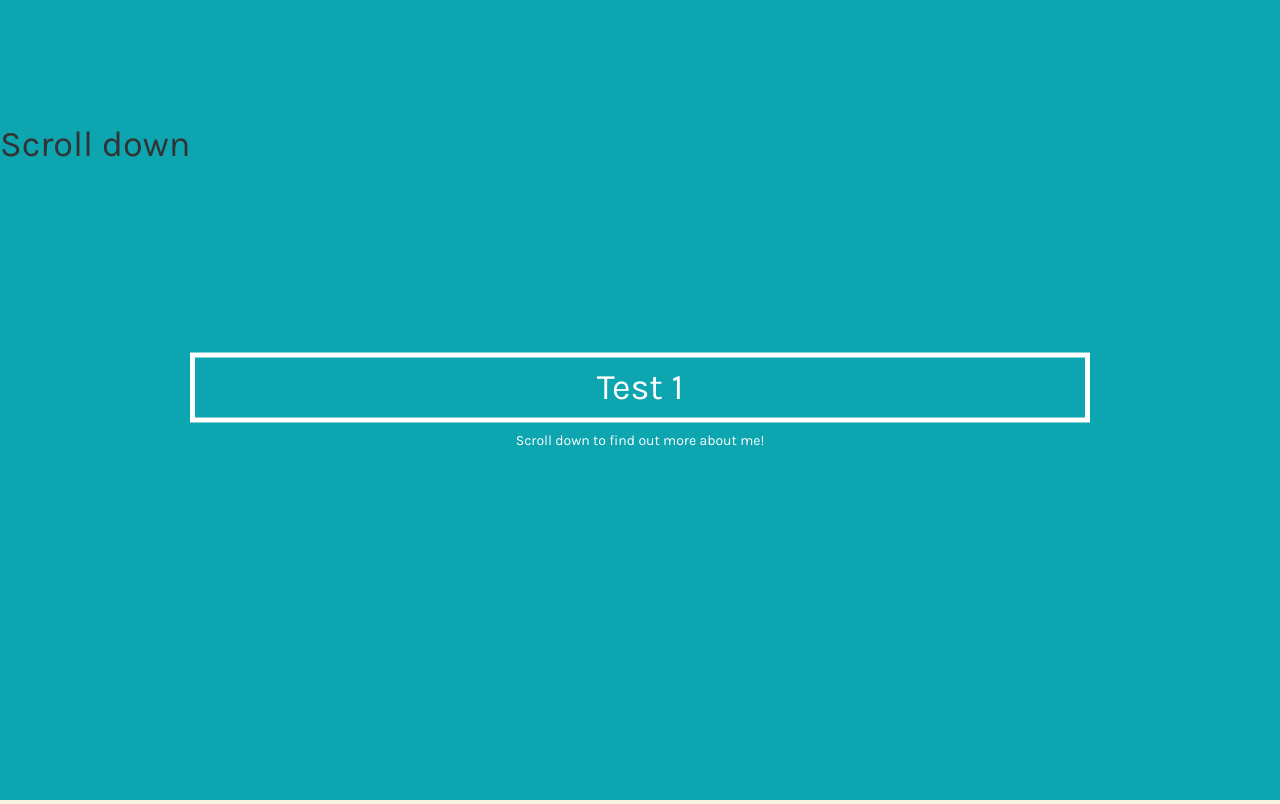
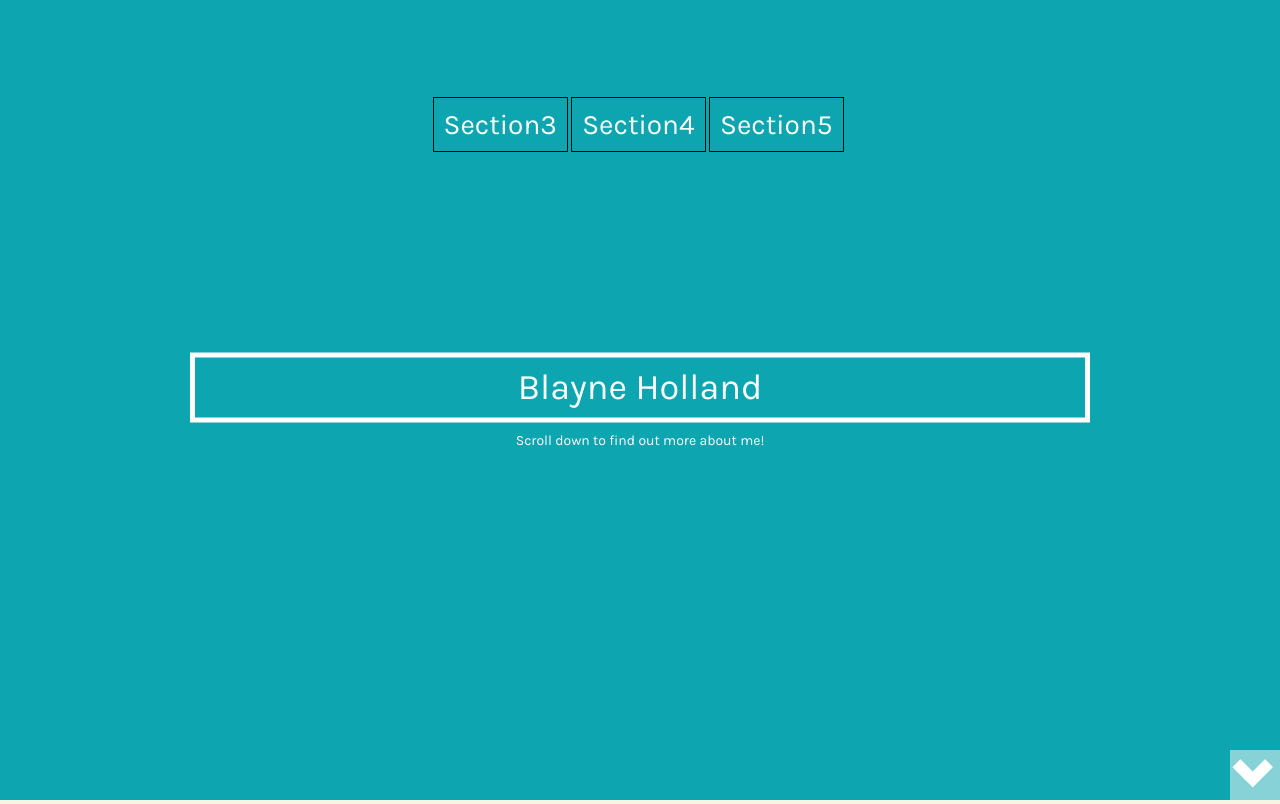
Before and after one commit to ZeroG001/blayneholland, a plain HTML site: page index-2.html in a window 1280 px wide. Shown: the top 804 px of the page. Drawn offline with Linux system fonts and the light colour scheme.

Commit message:
Added nav buttons to main page.

```diff
--- a/css/main-2.scss
+++ b/css/main-2.scss
@@ -1,18 +1,57 @@
 body {
 	font-family: 'Karla', sans-serif;
 	background-color: #F8F4E4;
+}
+
+
+/* =========== SECTION 1 STYLES ================== */
+
+.main-navigation {
+
+
+	margin: 0px auto;
+	display: block;
+	width: 415px;
+	margin: auto;
+	bottom: 100%;
+
+	a {
+		width: 50px;
+		height: 20px;
+		color: white;
+		border: 1px solid black;
+		padding: 10px;
+		font-size: 2em;
+		margin: 0px;
+	}
 }
 
 .section-1 {
 	margin: 0px;
 	background-color: #0CA5B0;
 	height: 600px;
+	width: 100%;
 
 }
 
 .section-2 {
-	height: 9000px;
+	height: 1000px;
 }
+
+.section-3 {
+	height: 1000px;
+}
+
+
+.section-4 {
+	height: 1000px;
+}
+
+.section-5 {
+	height: 1000px;
+}
+
+
 
 .title-wrapper {
 	position: relative;
@@ -46,12 +85,26 @@ body {
 }
 
 .arrow {
+
 	display: inline-block;
-	position: relative;
-	width: 200px;
+	position: absolute;
+	height: 50px;
+	width: 50px;
 
-	right: 0;
-	bottom: 0;
+	-webkit-transform: translate(-50px, -50px);
+	-moz-transform: translate(-50px, -50px);
+
+      top: 100%;
+      left: 100%;
 
 
+	font-size: 3em;
+	color: white;
+
+	background-color: rgba(255,255,255,0.5);
+
+	&:hover {
+		color: rgba(255,255,255,0.7)
+	}
+
 }
--- a/index-2.html
+++ b/index-2.html
@@ -13,16 +13,40 @@
 
 	<body>
 		<div class="section-1">
+
 			<div class="title-wrapper">
-				<h1 class="main-header"> Test 1 </h1>
+				<h1 class="main-header"> Blayne Holland </h1>
 				<h5 class="main-subheader"> Scroll down to find out more about me! </h5>
 			</div>
 
-			<div class="arrow"><h1>Scroll down</h1></div>
+
+			<nav class="main-navigation">
+				<a class="" href="">Section3</a>
+				<a class="" href="">Section4</a>
+				<a class="" href="">Section5</a>
+			</nav>
+
+
+			<div class="arrow">
+				<span class="glyphicon glyphicon-chevron-down" aria-hidden="true"></span>
+			</div>
 
 		</div>
 
 		<div class="section-2">
+			<h1> This is section 2 with the cool text and what note. I I think this site is going to really turn out the way I want it.
+		</div>
+
+		<div class="section-3">
+			<h1> This is section 2 with the cool text and what note. I I think this site is going to really turn out the way I want it.
+		</div>
+
+		<div class="section-4">
+			<h1> This is section 2 with the cool text and what note. I I think this site is going to really turn out the way I want it.
+		</div>
+
+
+		<div class="section-4">
 			<h1> This is section 2 with the cool text and what note. I I think this site is going to really turn out the way I want it.
 		</div>
 	</body>
@@ -31,25 +55,24 @@
 
 <script type="text/javascript" src="bower_components/jquery/dist/jquery.min.js"></script>
 <script type="text/javascript">
+
 	(function(jQuery){
 
-$('body').scrollTop(0);
-
-		$('.arrow').click(function(){
-
-
-			var sectionTwoOffset = $('.section-2').offset();
-
-
-			$('body, html').animate({
-				scrollTop: sectionTwoOffset.top
-			});
-
-		});
+		$('body, html').scrollTop(0);
 
 		var windowHeight = $( window ).height();
 
 		$('.section-1').css('height', windowHeight);
-		alert($('.section-2').offset().top);
+		$('.arrow').css('bottom', '40%');
+
+
+		$('.arrow').click(function(){
+			var sectionTwoOffset = $(this).offset();
+			$('body, html').animate({
+				scrollTop: sectionTwoOffset.top
+			});
+		});
+
 	})($)
+
 </script>
```
Also changed, not shown: css/main-2.css.
